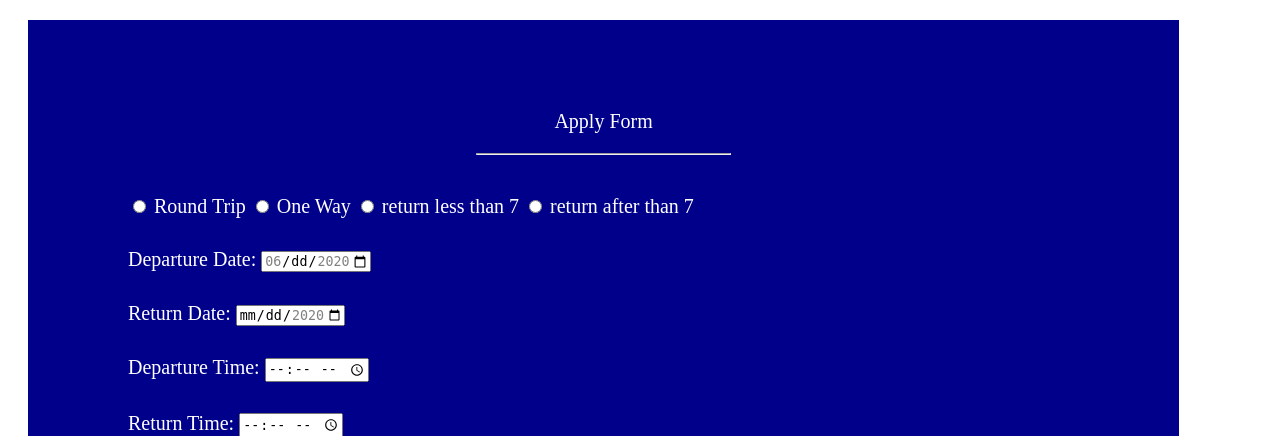
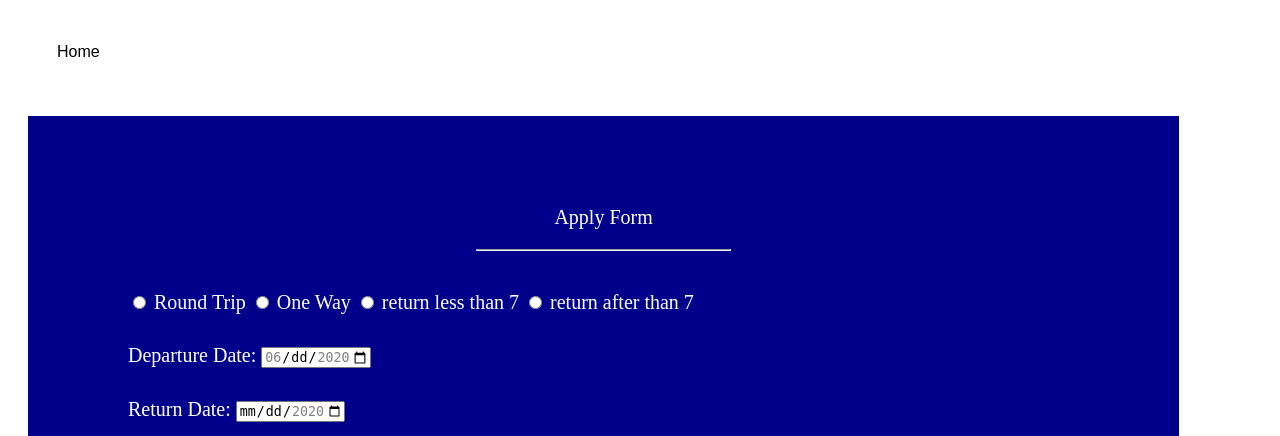
Before and after one commit to AbdelRahmanMohamed2002/EGWay-Website, a PHP site: page /sharm.php in a window 1280 px wide. Shown: the top 436 px of the page. Run offline with PHP 8.4, Linux system fonts and the light colour scheme.

Commit message:
Update sharm.php

```diff
--- a/sharm.php
+++ b/sharm.php
@@ -51,6 +51,7 @@ color:white;
 	display: none;
 }
 </style>
+<form action="main page.php"><button type="submit" class="button">Home</button></form>
 <section >
 <center>
 <p> Apply Form</p>
```
